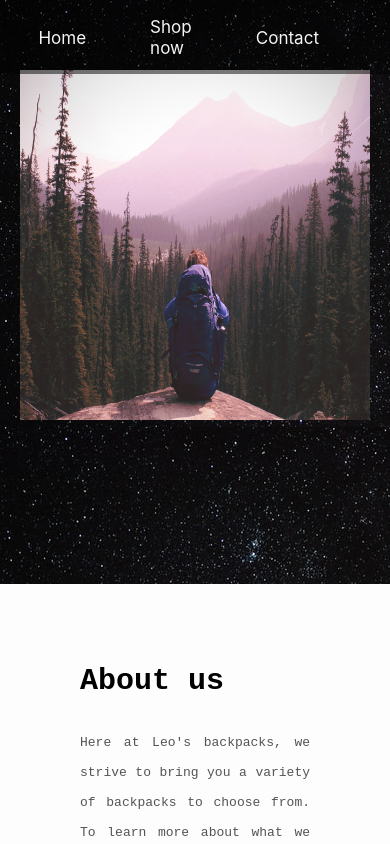
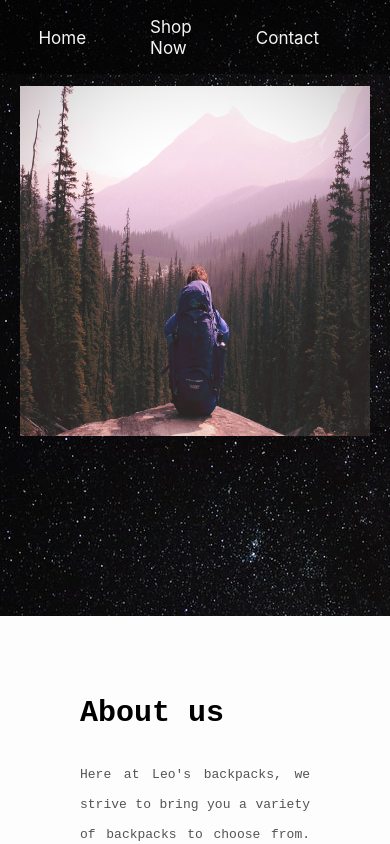
Before and after one commit to LRiley-tech/eCommerce-2.0, a React (Create React App) app: page / in a window 390 px wide. Shown: the top 844 px of the page. Built offline with nearby package versions, Linux system fonts and the light colour scheme; some icons are missing; a small style sheet from the web is missing.

Commit message:
final final changes

```diff
--- a/src/Components/Nav/Nav.js
+++ b/src/Components/Nav/Nav.js
@@ -16,7 +16,7 @@ export default function Links() {
                 <Link className="neon" to="/">Home</Link>
               </li>
               <li>
-                <Link className="neon" to="/Products">Shop now</Link>
+                <Link className="neon" to="/Products">Shop Now</Link>
               </li>
               <li className="header--nav--li">
                 <Link className="neon" to="/Contact">Contact</Link>
--- a/src/static/App.css
+++ b/src/static/App.css
@@ -211,7 +211,7 @@ nav a {
   }
   .container{
     height: 100%;
-    padding: 4.375rem 1.25rem;
+    padding: 5.375rem 1.25rem;
   }
 }
 
```
